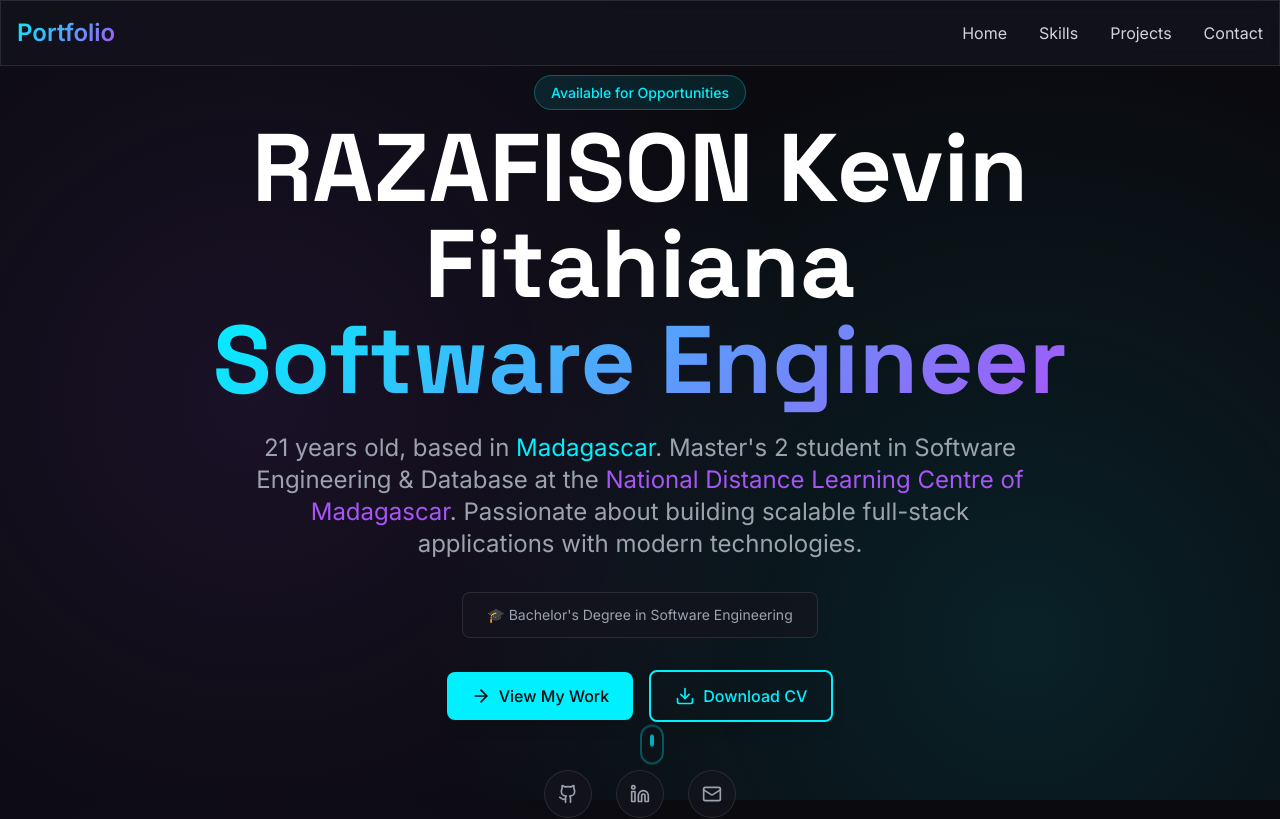
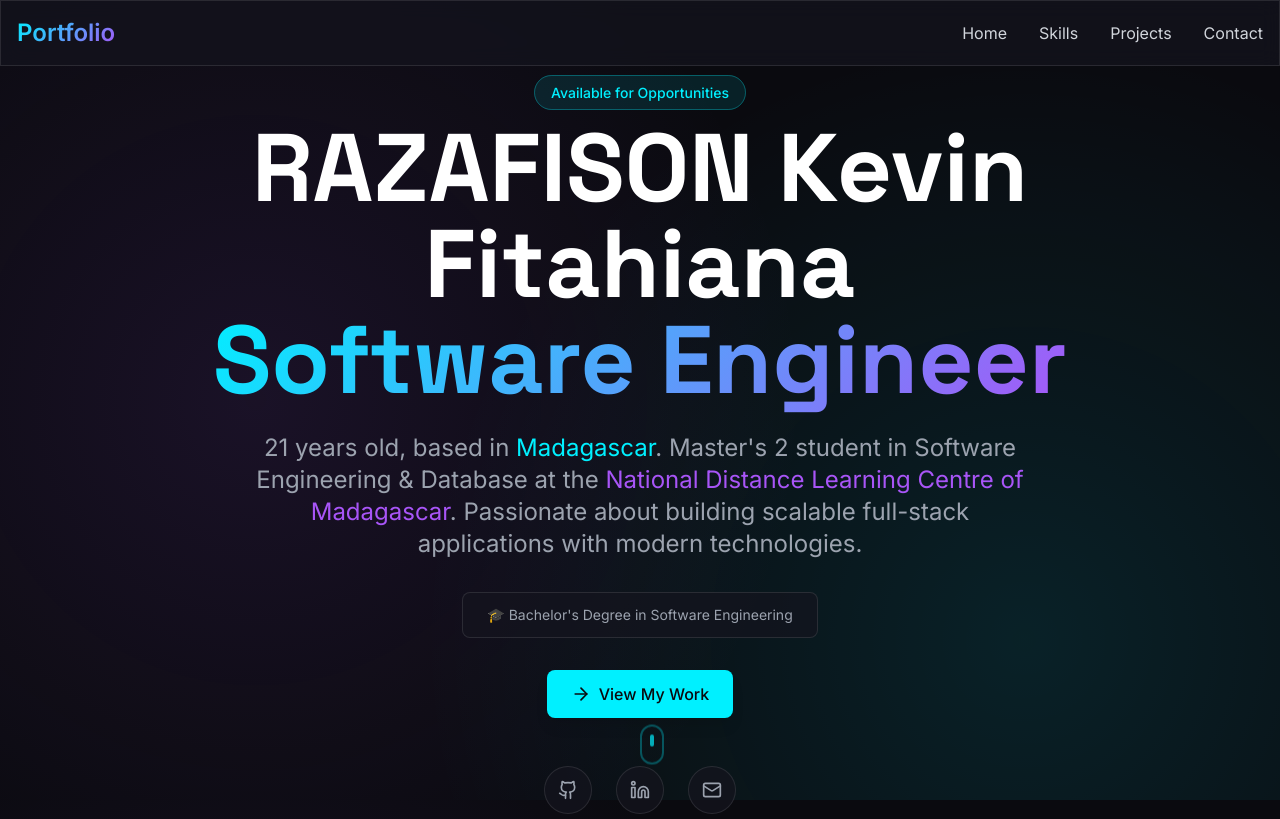
Before and after one commit to Kevin-Razafison/portfolio_2026, a React (Vite) app: page / in a window 1280 px wide. Shown: the top 819 px of the page. Built offline with nearby package versions, Linux system fonts and the light colour scheme.

Commit message:
changing without the CV button for now

```diff
--- a/src/components/sections/Hero.jsx
+++ b/src/components/sections/Hero.jsx
@@ -1,5 +1,5 @@
 import React from 'react';
-import { ArrowRight, Download, Github, Linkedin, Mail } from 'lucide-react';
+import { ArrowRight, Github, Linkedin, Mail } from 'lucide-react';
 import GlowButton from '../ui/GlowButton';
 
 const Hero = () => {
@@ -46,7 +46,7 @@ const Hero = () => {
           </div>
         </div>
 
-        {/* CTA Buttons */}
+        {/* CTA Buttons - CV BUTTON REMOVED FOR NOW */}
         <div
           className="flex flex-wrap justify-center items-center gap-4 animate-slide-up"
           style={{ animationDelay: '0.3s' }}
@@ -54,9 +54,7 @@ const Hero = () => {
           <GlowButton onClick={() => document.getElementById('projects')?.scrollIntoView({ behavior: 'smooth' })} icon={ArrowRight}>
             View My Work
           </GlowButton>
-          <GlowButton variant="secondary" icon={Download}>
-            Download CV
-          </GlowButton>
+          {/* CV button will be added later when CV is ready */}
         </div>
 
         {/* Social Links */}
```
